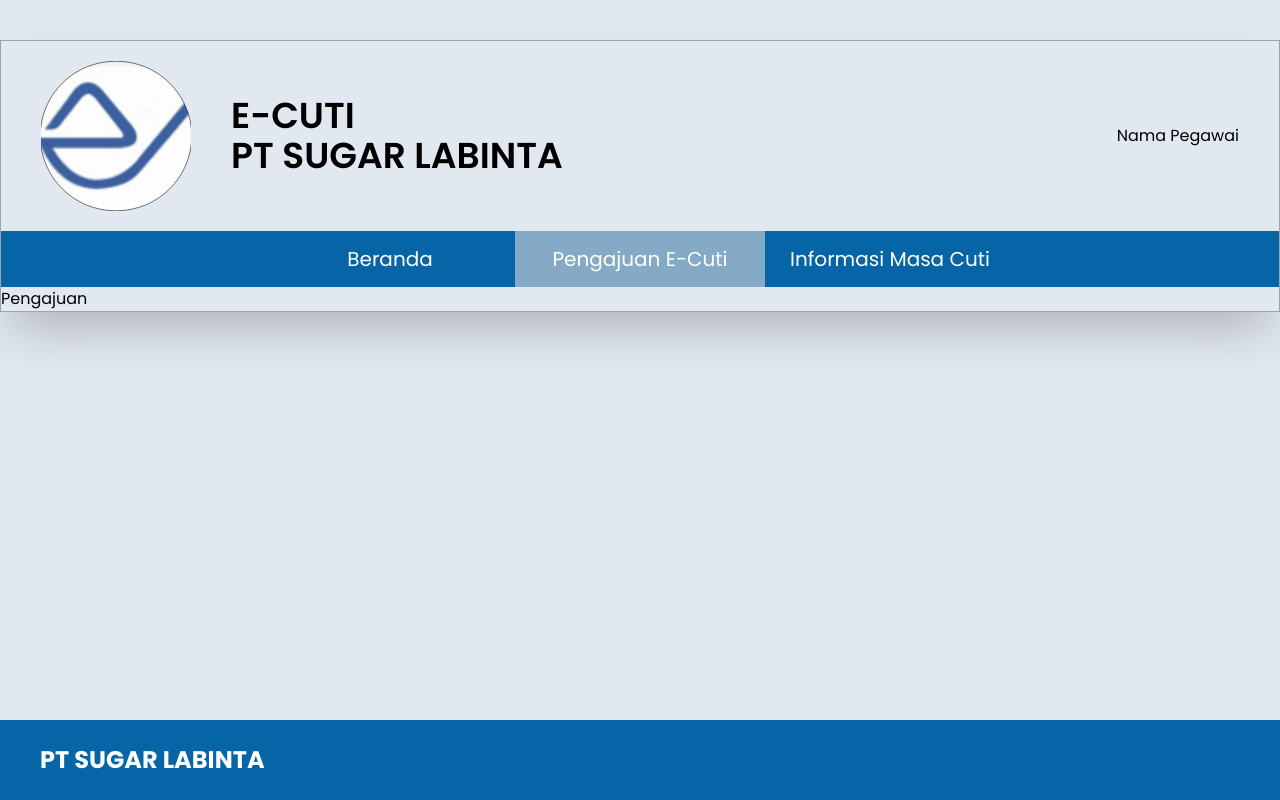
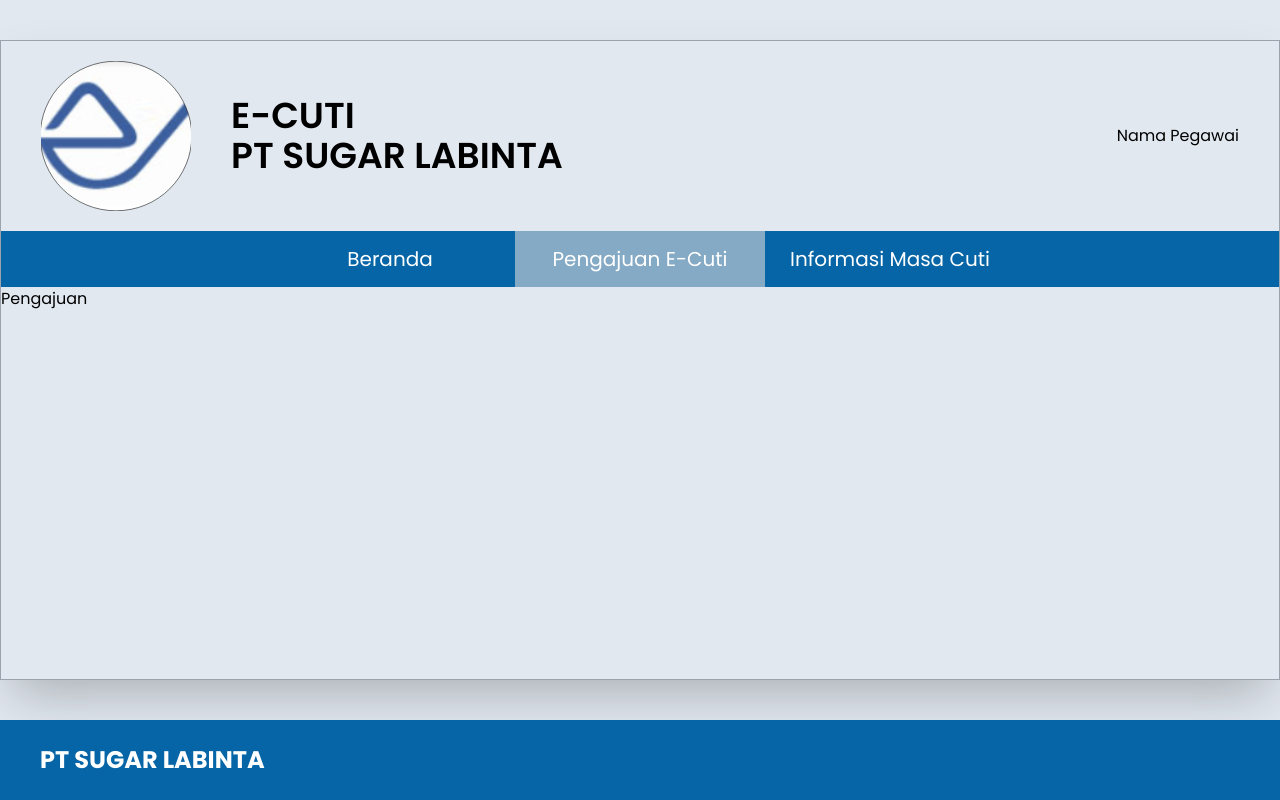
Before and after one commit to barbar17/tubes-PTI, a React (Create React App) app in the folder e-cuti_frontend/: page /pengajuan_e-cuti in a window 1280 px wide. Built offline with nearby package versions, Linux system fonts and the light colour scheme.

Commit message:
update container

```diff
--- a/e-cuti_frontend/src/App.js
+++ b/e-cuti_frontend/src/App.js
@@ -9,7 +9,7 @@
   return (
     <div className="min-h-screen w-full bg-slate-200 font-display">
       <div className="min-h-screen flex flex-col justify-between">
-        <div className="container mx-auto my-10 border border-gray-400 shadow-2xl">
+        <div className="container flex flex-col grow mx-auto my-10 border border-gray-400 shadow-2xl">
           <Header />
           <Outlet />
         </div>
```
